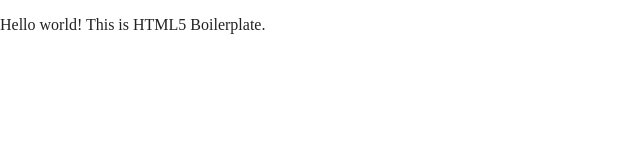
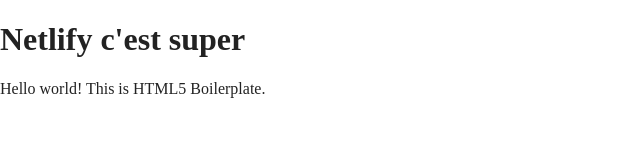
Before and after one commit to lozit/MonProjetDeSite, a website built with Parcel: page index.html in a window 1280 px wide. Shown: the whole page, without its empty margins (0-640 px from the left). Built offline with nearby package versions, Linux system fonts and the light colour scheme.

Commit message:
Ajout titre

```diff
--- a/index.html
+++ b/index.html
@@ -25,6 +25,7 @@
 <body>
 
   <!-- Add your site or application content here -->
+  <h1>Netlify c'est super</h1>
   <p>Hello world! This is HTML5 Boilerplate.</p>
   <script src="js/vendor/modernizr-3.11.2.min.js"></script>
   <script src="js/plugins.js"></script>
```
